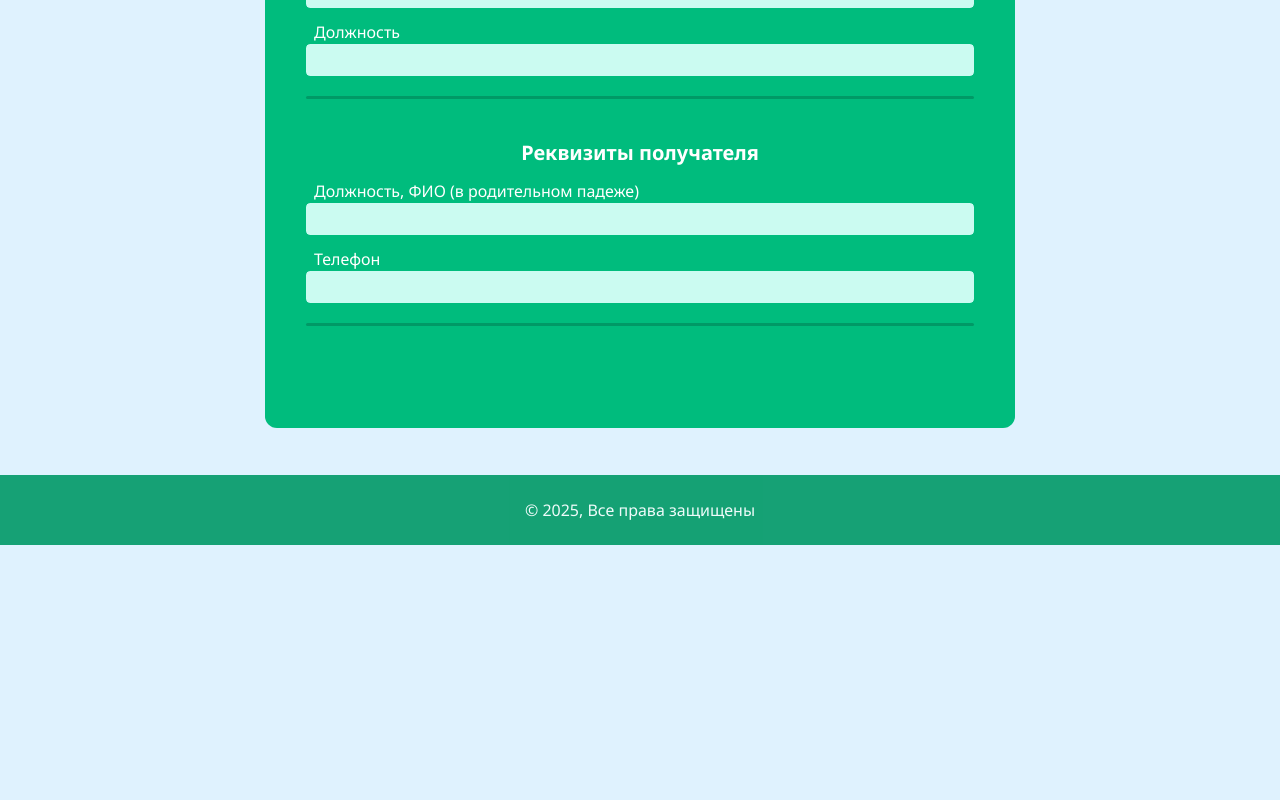
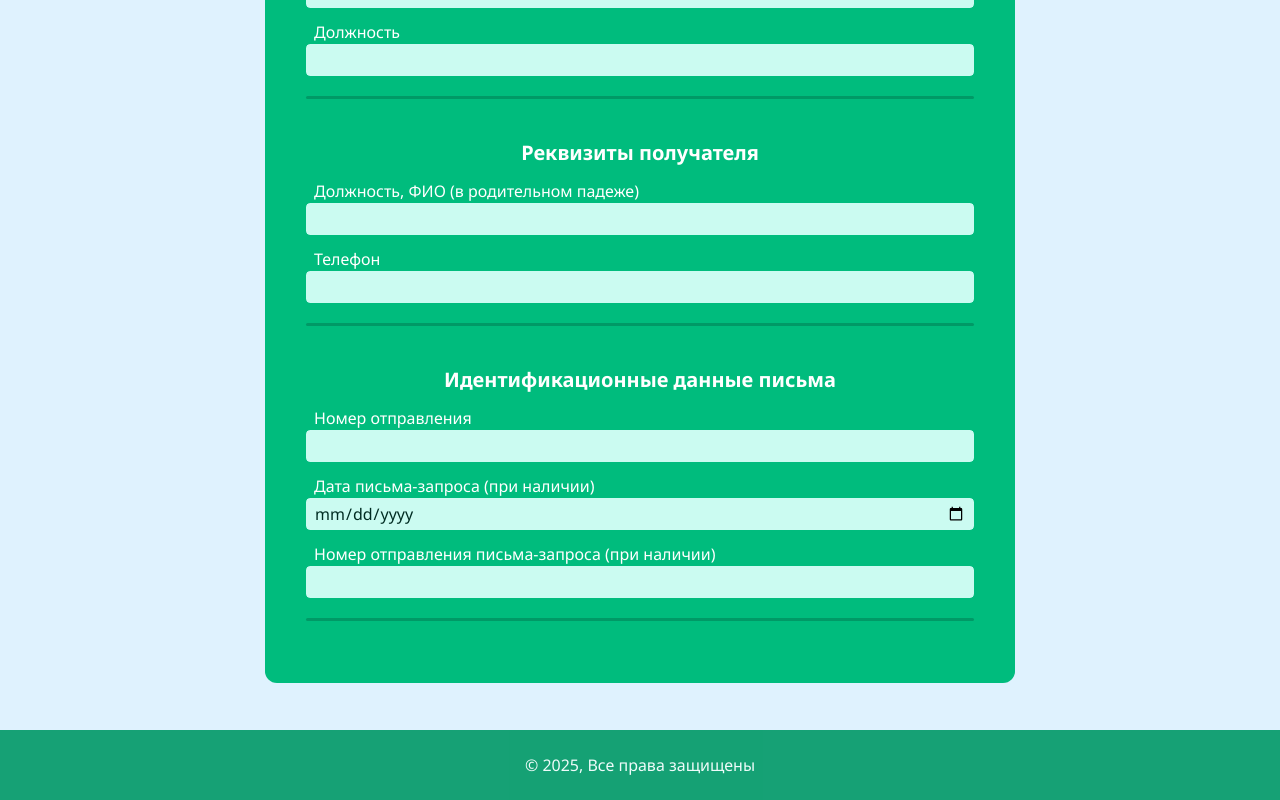
Before and after one commit to VladimirKashtanov/DocuLetter, a Next.js app: page / in a window 1280 px wide. Shown: the part 952-1752 px from the top of the page. Before the commit the page ends 1497 px from the top, so only its background shows below. Built offline with nearby package versions, Linux system fonts and the light colour scheme.

Commit message:
Add Letter component

```diff
--- /dev/null
+++ b/src/entities/letter/index.ts
@@ -0,0 +1 @@
+export { Letter } from './ui/letter'
--- /dev/null
+++ b/src/entities/letter/ui/letter.tsx
@@ -0,0 +1,28 @@
+import { TextBox } from '@/shared/text-box'
+import clsx from 'clsx'
+import { FC } from 'react'
+
+interface ILetter {
+	readonly className?: string
+}
+
+export const Letter: FC<ILetter> = props => {
+	const { className } = props
+
+	return (
+		<div className={clsx('flex flex-col gap-3 w-[100%]', className)}>
+			<h2 className='self-center text-xl font-bold text-white'>
+				Идентификационные данные письма
+			</h2>
+
+			<TextBox label='Номер отправления' error='' />
+			<TextBox label='Дата письма-запроса (при наличии)' type='date' error='' />
+			<TextBox
+				label='Номер отправления письма-запроса (при наличии)'
+				error=''
+			/>
+		</div>
+	)
+}
+
+export default Letter
--- a/src/features/data-form/ui/data-form.tsx
+++ b/src/features/data-form/ui/data-form.tsx
@@ -1,3 +1,4 @@
+import { Letter } from '@/entities/letter'
 import { Recipient } from '@/entities/recipient'
 import { Sender } from '@/entities/sender'
 import { SenderCompany } from '@/entities/sender-company'
@@ -33,7 +34,11 @@ export const DataForm: FC<IDataForm> = props => {
 				<div className='rounded bg-emerald-600 w-[100%] h-[3px]' />
 			</div>
 
-			<div></div>
+			<div className='flex flex-col gap-5 w-[100%]'>
+				<Letter />
+				<div className='rounded bg-emerald-600 w-[100%] h-[3px]' />
+			</div>
+
 			<div></div>
 		</form>
 	)
--- a/src/shared/text-box/ui/text-box.tsx
+++ b/src/shared/text-box/ui/text-box.tsx
@@ -4,7 +4,7 @@ import { forwardRef, InputHTMLAttributes, useId } from 'react'
 interface ITextBox extends InputHTMLAttributes<HTMLInputElement> {
 	readonly label?: string
 	readonly error?: string
-	readonly type?: 'text'
+	readonly type?: 'text' | 'date'
 	readonly className?: string
 }
 
```
